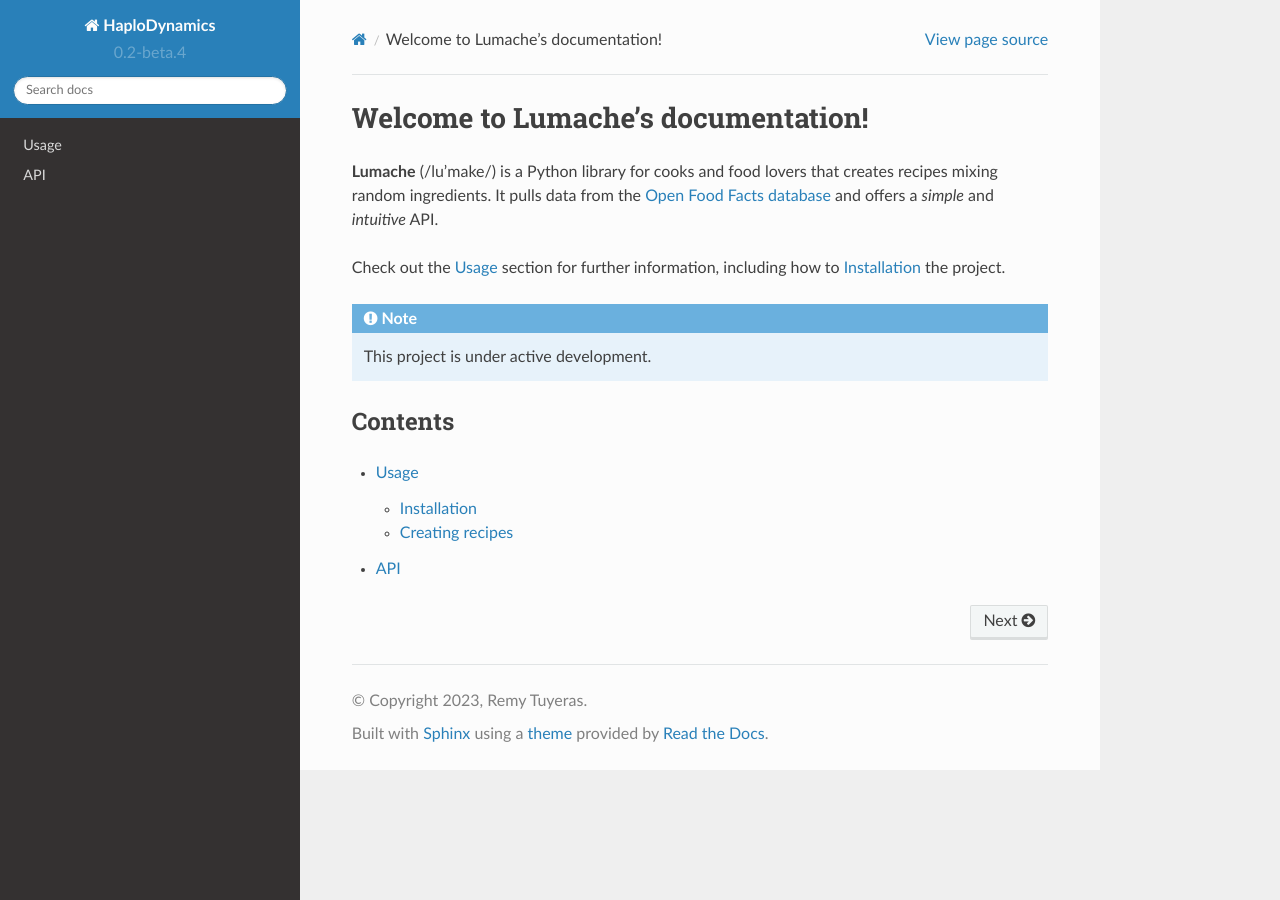
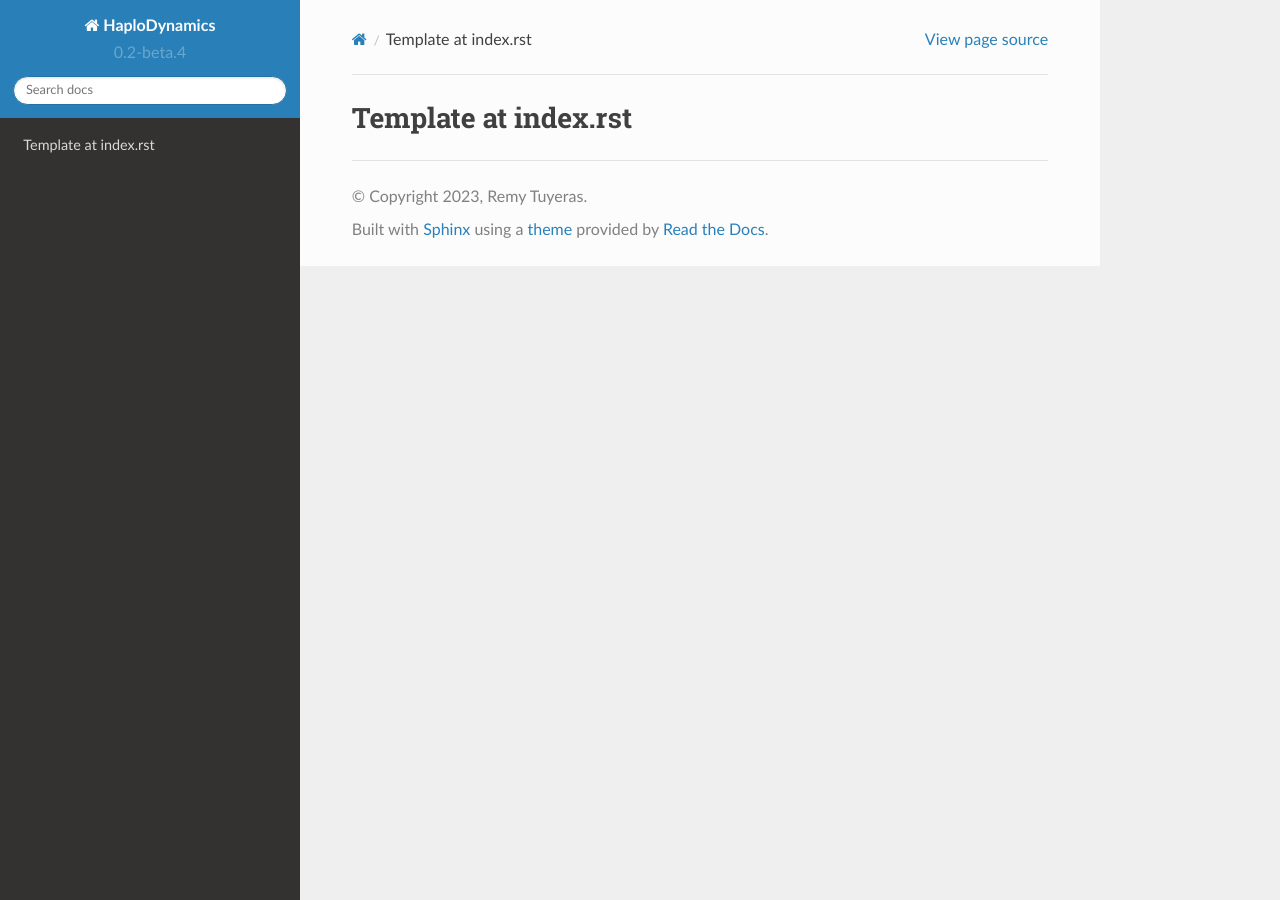
Before and after one commit to remytuyeras/HaploDynamics, a Sphinx documentation site: the page built from docs/source/index.rst, in a window 1280 px wide. Built offline with Sphinx 7.4.7 and the Read the Docs theme 2.0.0, drawn with Linux system fonts in a browser that asks for light colours.

Commit message:
Update index.rst

```diff
--- a/docs/source/index.rst
+++ b/docs/source/index.rst
@@ -1,22 +1,2 @@
-Welcome to Lumache's documentation!
+Template at index.rst
 ===================================
-
-**Lumache** (/lu'make/) is a Python library for cooks and food lovers
-that creates recipes mixing random ingredients.
-It pulls data from the `Open Food Facts database <https://world.openfoodfacts.org/>`_
-and offers a *simple* and *intuitive* API.
-
-Check out the :doc:`usage` section for further information, including
-how to :ref:`installation` the project.
-
-.. note::
-
-   This project is under active development.
-
-Contents
---------
-
-.. toctree::
-
-   usage
-   api
```
